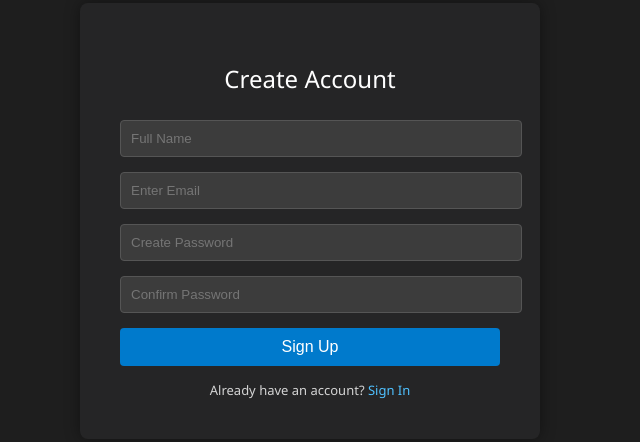
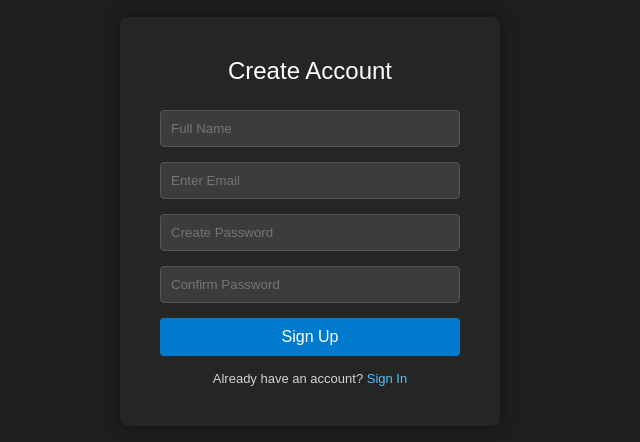
Before and after one commit to tejaswi-0208/CRT-IIISem-CI-TEJASWI-THAKUR, a plain HTML site: page signup.html in a window 1280 px wide. Shown: the part 179-621 px from the top of the page, without its empty margins (330-970 px from the left). Drawn offline with Linux system fonts and the light colour scheme.

Commit message:
Change stylesheet link from style.css to signup.css

```diff
--- a/signup.html
+++ b/signup.html
@@ -4,7 +4,7 @@
 <meta charset="UTF-8">
 <meta name="viewport" content="width=device-width, initial-scale=1.0">
 <title>Sign Up</title>
-<link rel="stylesheet" href="style.css">
+<link rel="stylesheet" href="signup.css">
 
 <style>
     body {
```
